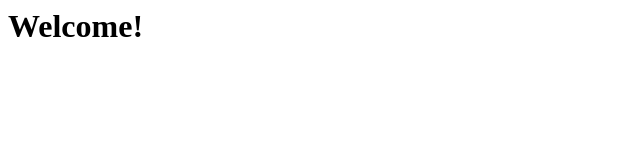
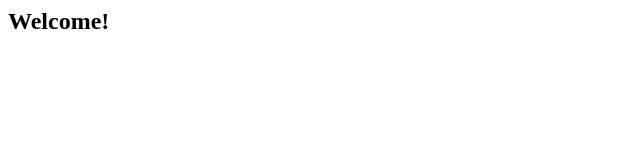
Before and after one commit to dratolla/latihangit, a plain HTML site: page index.html in a window 1280 px wide. Shown: the whole page, without its empty margins (0-640 px from the left). Drawn offline with Linux system fonts and the light colour scheme.

Commit message:
tambah atribut class text-welcome ke h1, buat file baru text.html

```diff
--- a/index.html
+++ b/index.html
@@ -1 +1 @@
-<h1>Welcome! </h1>
+<h2 class="text-welcome">Welcome! </h2>
```
